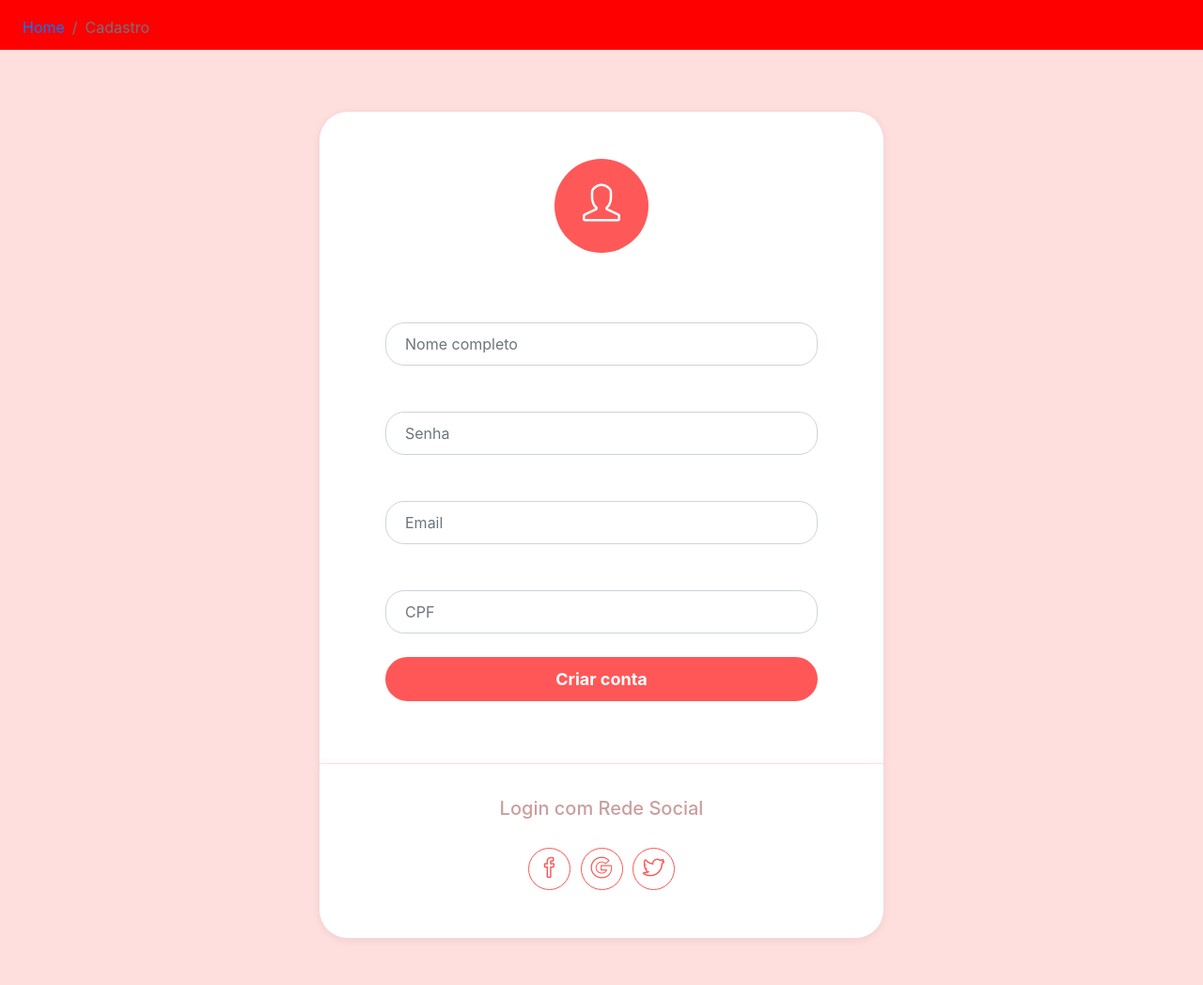
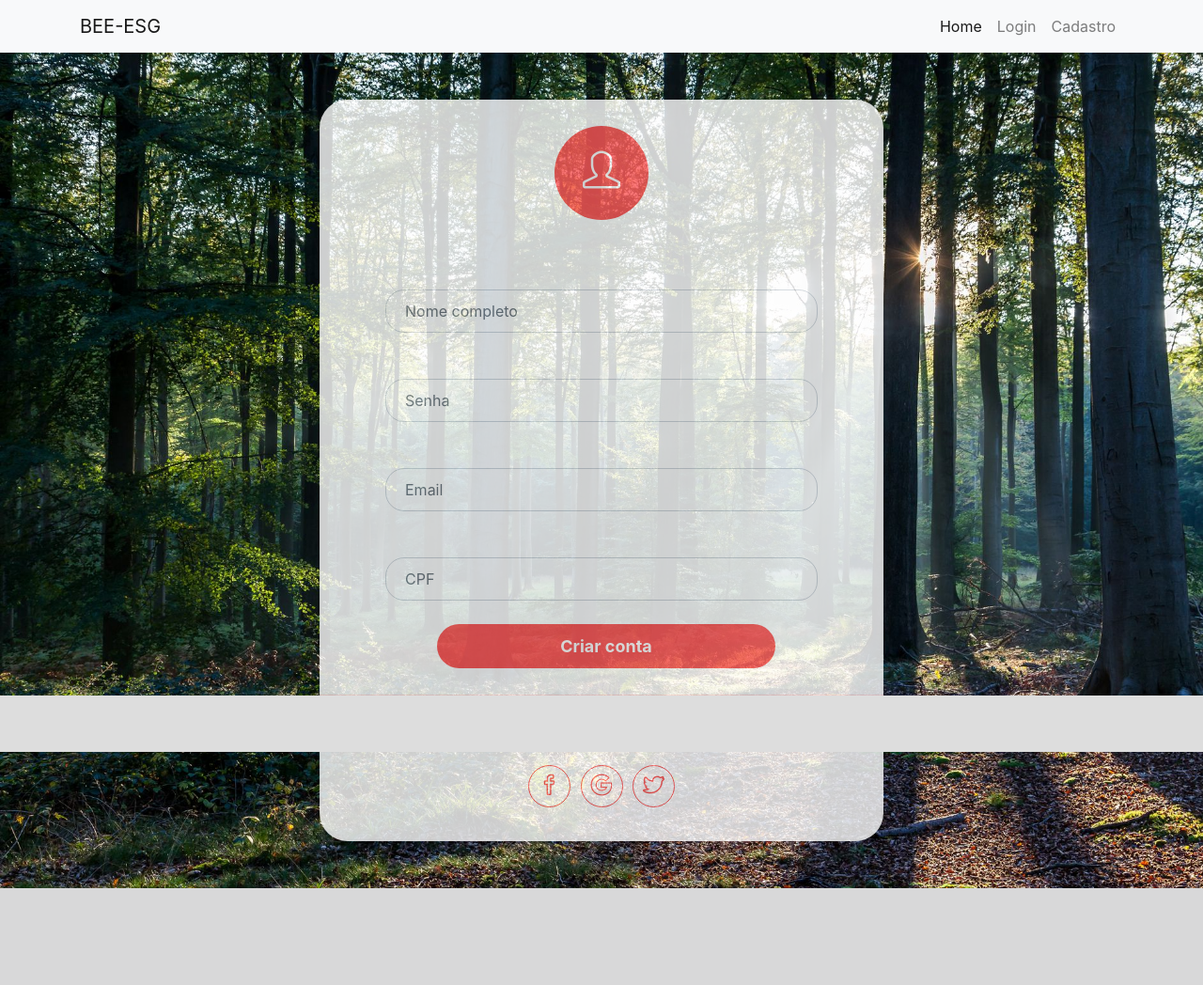
Before and after one commit to gabifioranelli/bee-tech, a Node server app: page /cadastro in a window 1280 px wide. Shown: the whole page at 94% size. After the commit the page ends 945 px from the top, so only its background shows below. Run offline with Node 20, Linux system fonts and the light colour scheme; some libraries are stand-ins or nearby versions.

Commit message:
last commit

```diff
--- a/app.js
+++ b/app.js
@@ -1,9 +1,12 @@
 const express = require('express');
 const app = express();
-const port = process.env.PORT;
+const port = process.env.PORT || 8080;
 
 app.set('view engine', 'ejs');
 app.use(express.static("public"));
+
+app.use(express.urlencoded({ extended: true }));
+app.use(express.json());
 
 const mongoose = require("mongoose");
 
@@ -24,21 +27,21 @@
     res.render('pages/cadastro');
 });
 
-// app.post = (req, res) => {
-//   let salvar_usuario = new Usuario();
+app.post('/cadastrarUsuario', (req, res) => {
+  let salvar_usuario = new Usuario();
 
-//   salvar_usuario.nome = req.body.nome;
-//   salvar_usuario.cpf = req.body.cpf;
-//   salvar_usuario.email = req.body.email;
-//   salvar_usuario.senha = req.body.senha;
+  salvar_usuario.nome = req.body.nome;
+  salvar_usuario.cpf = req.body.cpf;
+  salvar_usuario.email = req.body.email;
+  salvar_usuario.senha = req.body.senha;
 
-//   salvar_usuario.save(err => {
-//     if(err) {
-//       return res.status(500).send("Erro ao cadastrar");
-//     }
-//     return res.redirect("/");
-//   });
-// };
+  salvar_usuario.save(err => {
+    if(err) {
+      return res.status(500).send("Erro ao cadastrar");
+    }
+    return res.redirect("/");
+  });
+});
 
 app.get('/login', function (req, res) {
   res.render('pages/login');
@@ -62,21 +65,6 @@
   res.render('pages/usuario');
 });
 
-// app.post("/cadastrarProdutos", (req, res) => {
-//   let produto = new Produtos(); //criando um objeto do tipo Produtos
-
-//   produto.nome = req.body.nome;
-//   produto.vlUnit = req.body.valor;
-//   produto.codigoBarras = req.body.codigo;
-
-//   produto.save((err) => {
-//     if(err) {
-//       return res.status(500).send("Erro ao cadastrar");
-//     }
-//     return res.redirect("/produtos");
-//   });
-// });
-
 app.listen(port, () => {
   console.log("servidor rodando na porta", port);
 });
--- a/public/css/fomularioCadastro.css
+++ b/public/css/fomularioCadastro.css
@@ -1,7 +1,3 @@
-header {
-  background-color: red;
-  padding-top: 5px;
-}
 
 .breadcrumb {
   background-color: red;
--- a/public/css/userStyle.css
+++ b/public/css/userStyle.css
@@ -6,11 +6,6 @@
   color: rgb(66, 66, 66);
 }
 
-header {
-  background-color: red;
-  padding-top: 15px;
-  padding-bottom: 1px;
-}
 
 body{
   margin-top:20px;
--- a/views/pages/cadastro.ejs
+++ b/views/pages/cadastro.ejs
@@ -8,21 +8,100 @@
     <link href="https://cdnjs.cloudflare.com/ajax/libs/simple-line-icons/2.4.1/css/simple-line-icons.min.css" rel="stylesheet">
     <link rel="stylesheet" href="https://maxcdn.bootstrapcdn.com/bootstrap/4.0.0/css/bootstrap.min.css">
     <link rel="stylesheet" href="css/fomularioCadastro.css">
+    <style>
+        body {
+            background-image: url('img/forest1.jpg');
+            background-size: cover;
+            background-position: center;
+        }
+
+        input {
+            background-color: none;
+            outline: none;
+            padding: 5px 0;
+        }
+
+        #form  {
+            filter: opacity(80%);
+            filter: blur(90%);
+        }
+
+        .social-media {
+            filter: opacity(80%);
+            filter: blur(90%);
+        }
+
+        .btn {
+            margin: 15px 0 0;
+            width: 360px;
+        }
+
+        .form-group {
+            margin: 0;
+        }
+
+        .registration-form form {
+            background-color: #fff;
+            max-width: 600px;
+            margin: auto;
+            padding: 28px 70px;
+            border-top-left-radius: 30px;
+            border-top-right-radius: 30px;
+            box-shadow: 0px 2px 10px rgb(0 0 0 / 8%);
+        }
+
+        .registration-form .social-media {
+            max-width: 600px;
+            background-color: #fff;
+            margin: auto;
+            padding: 20px 0;
+            text-align: center;
+            border-bottom-left-radius: 30px;
+            border-bottom-right-radius: 30px;
+            color: #ca9f9f;
+            border-top: 1px solid #ffdede;
+            box-shadow: 0px 2px 10px rgb(0 0 0 / 8%);
+        }
+
+        .footer {
+
+            background-color: #ddd;
+            width: 100%;
+            height: 60px;
+            bottom: 0;
+            position: fixed;
+        }
+    </style>
 </head>
 <header>
   <div>
-    <nav aria-label="breadcrumb" class="main-breadcrumb mx-2">
-      <ol class="breadcrumb">
-        <li class="breadcrumb-item"><a href="/">Home</a></li>
-        <li class="breadcrumb-item active">Cadastro</li>
-      </ol>
+    <nav class="navbar navbar-expand-lg navbar-light bg-light">
+        <div class="container">
+            <a class="navbar-brand" href="#">BEE-ESG</a>
+            <button class="navbar-toggler" type="button" data-bs-toggle="collapse" data-bs-target="#navbarNav" aria-controls="navbarNav" aria-expanded="false" aria-label="Toggle navigation">
+                <span class="navbar-toggler-icon"></span>
+            </button>
+            <div class="collapse navbar-collapse justify-content-end" id="navbarNav">
+                <ul class="navbar-nav">
+                    <li class="nav-item">
+                        <a class="nav-link active" aria-current="page" href="/">Home</a>
+                    </li>
+                    <li class="nav-item">
+                        <a class="nav-link" href="/login">Login</a>
+                    </li>
+                    <li class="nav-item">
+                        <a class="nav-link" href="/cadastro">Cadastro</a>
+                    </li>
+                </ul>
+            </div>
+        </div>
     </nav>
   </div>
 
 </header>
 <body>
     <div class="registration-form">
-        <form action="/cadastrarUsuario" method="POST">
+        <form id="form" action="/cadastrarUsuario" method="POST">
             <div class="form-icon">
                 <span><i class="icon icon-user"></i></span>
             </div>
@@ -43,7 +122,7 @@
                 <input type="number" class="form-control item" id="cpf" name="cpf" placeholder="CPF">
             </div>
             <div class="form-group">
-                <button type="button" class="btn btn-block create-account">Criar conta</button>
+                <button style="margin-left: 55px;" class="btn btn-block create-account" type="submit">Criar conta</button>
             </div>
         </form>
         <div class="social-media">
@@ -55,6 +134,7 @@
             </div>
         </div>
     </div>
+    <footer class="footer"></footer>
     <script type="text/javascript" src="https://code.jquery.com/jquery-3.2.1.min.js"></script>
     <script type="text/javascript" src="https://cdnjs.cloudflare.com/ajax/libs/jquery.mask/1.14.15/jquery.mask.min.js"></script>
 </body>
```
Also changed, not shown: public/css/style.css (+0 -22 lines), views/pages/home.ejs (+25 -8 lines), views/pages/login.ejs (+47 -20 lines), views/pages/usuario.ejs (+20 -6 lines), public/img/forest1.jpg (added).
